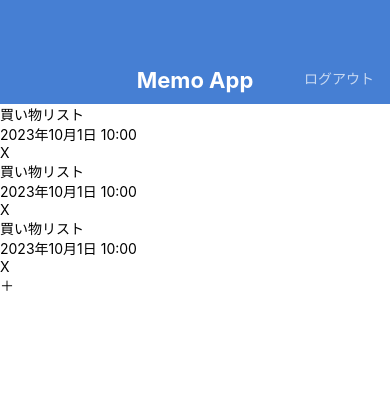
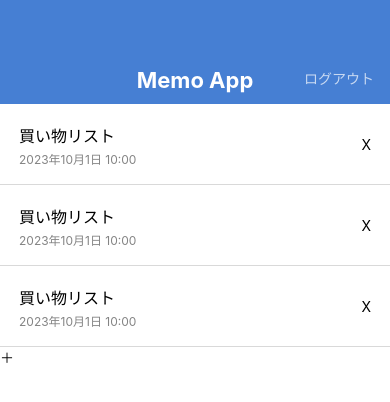
Before and after one commit to shunwitter/MemoApp4, a React Native app: screen / in a window 390 px wide. Shown: the top 402 px of the page. Built offline with nearby package versions, Linux system fonts and the light colour scheme.

Commit message:
Style memo list item

```diff
--- a/src/app/index.tsx
+++ b/src/app/index.tsx
@@ -13,30 +13,30 @@
 
       <View>
 
-        <View>
+        <View style={styles.memoListItem}>
           <View>
-            <Text>買い物リスト</Text>
-            <Text>2023年10月1日 10:00</Text>
+            <Text style={styles.memoListItemTitle}>買い物リスト</Text>
+            <Text style={styles.memoListItemDate}>2023年10月1日 10:00</Text>
           </View>
           <View>
             <Text>X</Text>
           </View>
         </View>
 
-        <View>
+        <View style={styles.memoListItem}>
           <View>
-            <Text>買い物リスト</Text>
-            <Text>2023年10月1日 10:00</Text>
+            <Text style={styles.memoListItemTitle}>買い物リスト</Text>
+            <Text style={styles.memoListItemDate}>2023年10月1日 10:00</Text>
           </View>
           <View>
             <Text>X</Text>
           </View>
         </View>
 
-        <View>
+        <View style={styles.memoListItem}>
           <View>
-            <Text>買い物リスト</Text>
-            <Text>2023年10月1日 10:00</Text>
+            <Text style={styles.memoListItemTitle}>買い物リスト</Text>
+            <Text style={styles.memoListItemDate}>2023年10月1日 10:00</Text>
           </View>
           <View>
             <Text>X</Text>
@@ -77,6 +77,25 @@
     lineHeight: 32,
     fontWeight: 'bold',
     color: '#ffffff'
+  },
+  memoListItem: {
+    backgroundColor: '#ffffff',
+    flexDirection: 'row',
+    justifyContent: 'space-between',
+    paddingVertical: 16,
+    paddingHorizontal: 19,
+    alignItems: 'center',
+    borderBottomWidth: 1,
+    borderColor: 'rgba(0,0,0,0.15)'
+  },
+  memoListItemTitle: {
+    fontSize: 16,
+    lineHeight: 32
+  },
+  memoListItemDate: {
+    fontSize: 12,
+    lineHeight: 16,
+    color: '#848484'
   }
 })
 
```
